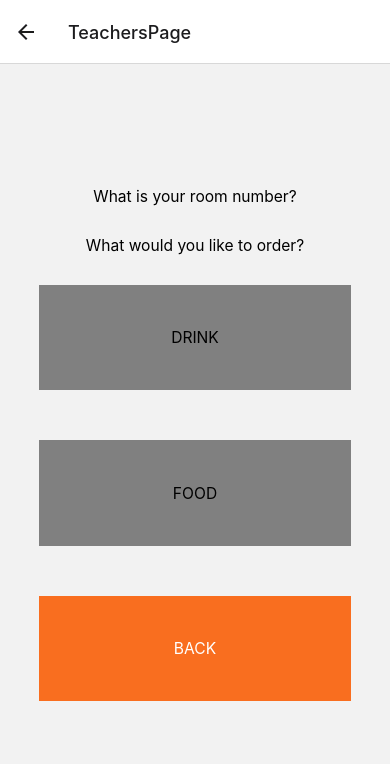
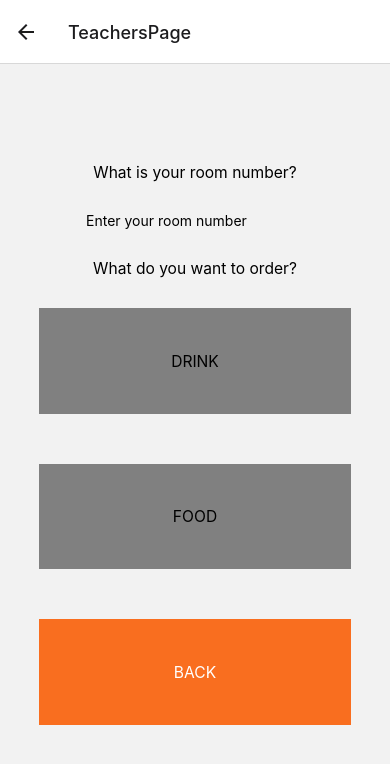
Before and after one commit to studentocsbMatvei/KennyAppOCSB2024, a React Native app in the folder DeliveryApp/: screen /TeachersPage in a window 390 px wide. Shown: the top 764 px of the page. Built offline with nearby package versions, Linux system fonts and the light colour scheme.

Commit message:
input label added to the Teacher's page

```diff
--- a/DeliveryApp/pages/TeachersPage.js
+++ b/DeliveryApp/pages/TeachersPage.js
@@ -8,7 +8,8 @@ export default function TeachersPage({navigation}) {
     return (
         <View style={styles.container}>
             <Text style={styles.textStyle}>What is your room number?</Text>
-            <Text style={styles.textStyle}>What would you like to order?</Text>
+            <TextInput placeholder='Enter your room number'/>
+            <Text style={styles.textStyle}>What do you want to order?</Text>
             <Pressable style={styles.buttonStyle}>
                 <Text style={styles.buttonText}>
                     DRINK
```
